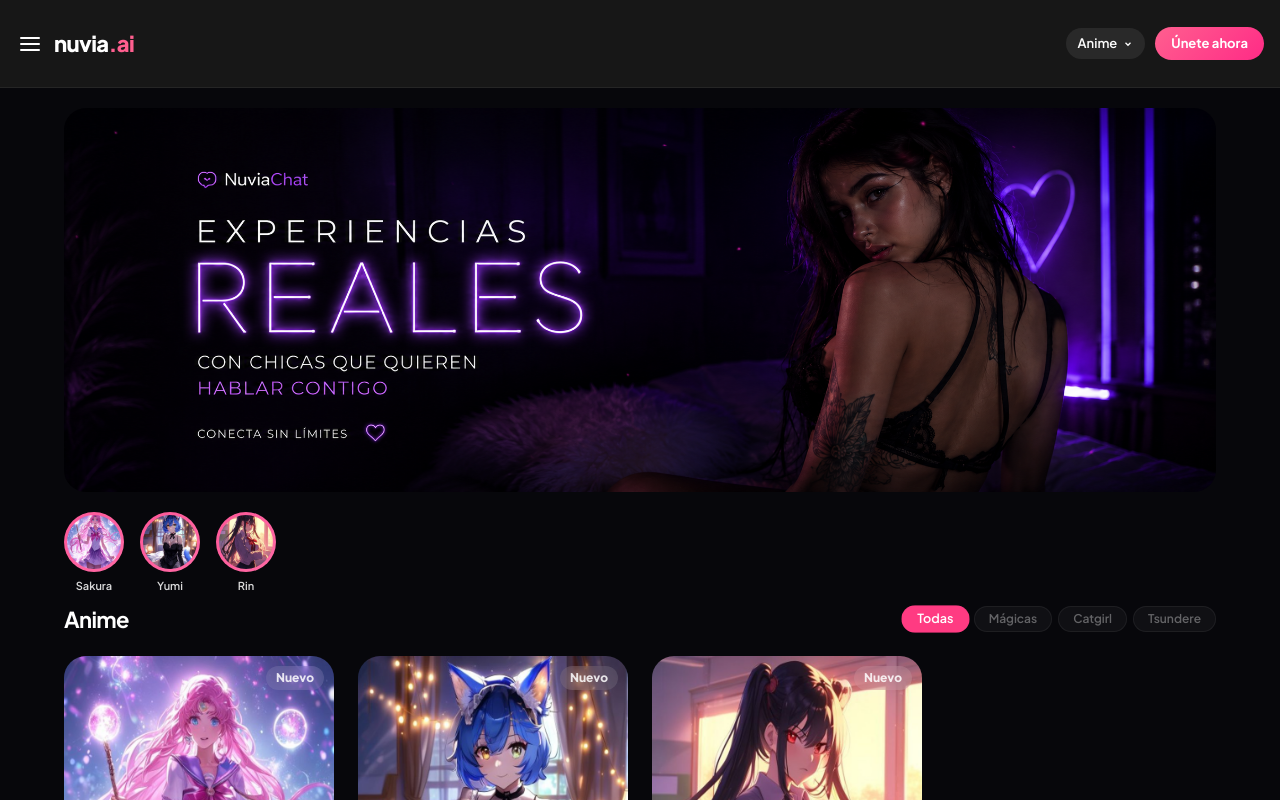
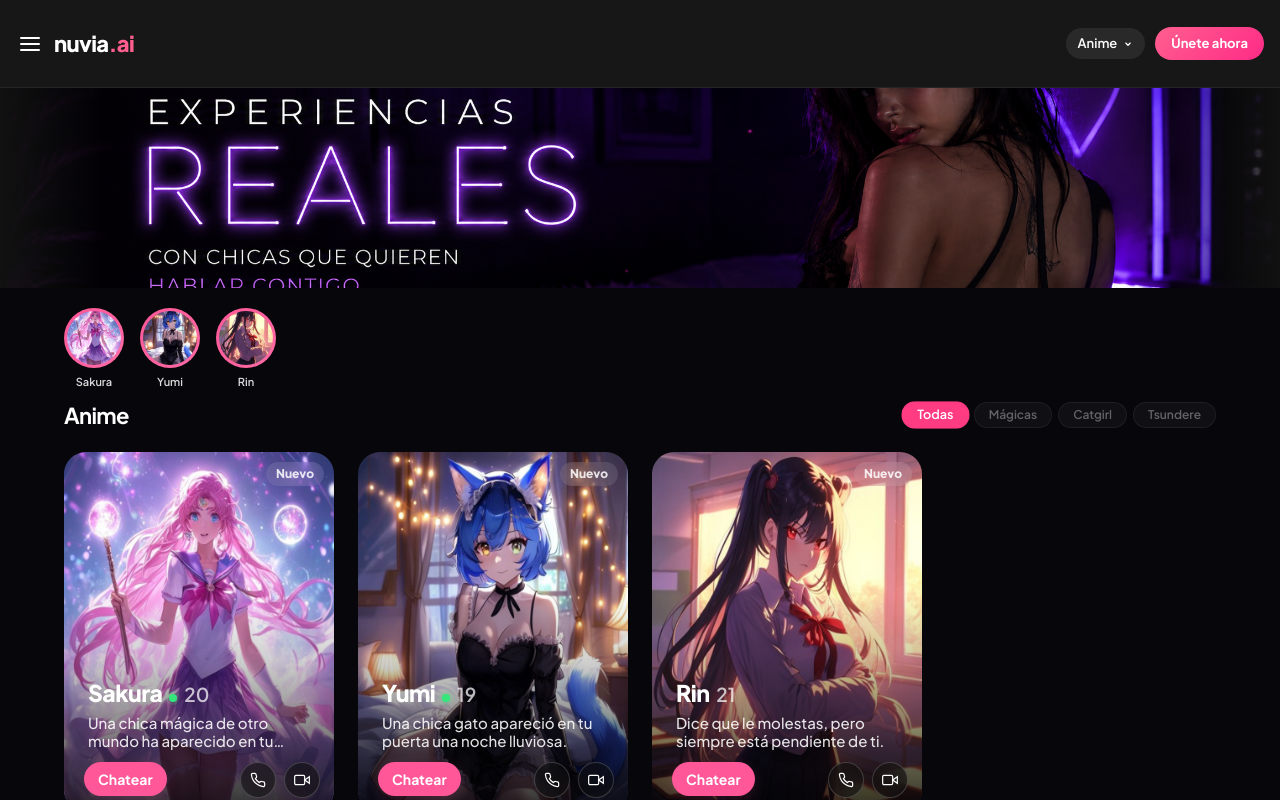
Before and after one commit to 3737631/luciaia, a Next.js app: page /luciaia/anime in a window 1280 px wide. Shown: the top 800 px of the page. Built offline with nearby package versions, Linux system fonts and the light colour scheme.

Commit message:
hero-banner full width edge-to-edge with gradient fade on sides

```diff
--- a/src/app/anime/page.tsx
+++ b/src/app/anime/page.tsx
@@ -23,8 +23,18 @@ export default function AnimePage() {
   return (
     <>
       <Header />
-      <main style={{ minHeight: "100vh", maxWidth: 1200, margin: "0 auto", padding: "20px var(--container-padding) 0" }}>
-        <img src={`${basePath}/hero-banner.png`} alt="" style={{ width: "100%", borderRadius: 22, marginBottom: 8 }} />
+
+      <div style={{ position: "relative", width: "100%", marginBottom: 8 }}>
+        <div style={{
+          position: "absolute", inset: 0,
+          background: "linear-gradient(90deg, #111 0%, transparent 8%, transparent 92%, #111 100%)",
+          zIndex: 1, pointerEvents: "none",
+        }} />
+        <img src={`${basePath}/hero-banner.png`} alt=""
+          style={{ width: "100%", display: "block", height: 200, objectFit: "cover" }} />
+      </div>
+
+      <main style={{ minHeight: "100vh", maxWidth: 1200, margin: "0 auto", padding: "0 var(--container-padding)" }}>
         <StoriesRow girls={animeChars} />
 
         <section id="characters">
--- a/src/app/chicos/page.tsx
+++ b/src/app/chicos/page.tsx
@@ -23,8 +23,18 @@ export default function ChicosPage() {
   return (
     <>
       <Header />
-      <main style={{ minHeight: "100vh", maxWidth: 1200, margin: "0 auto", padding: "20px var(--container-padding) 0" }}>
-        <img src={`${basePath}/hero-banner.png`} alt="" style={{ width: "100%", borderRadius: 22, marginBottom: 8 }} />
+
+      <div style={{ position: "relative", width: "100%", marginBottom: 8 }}>
+        <div style={{
+          position: "absolute", inset: 0,
+          background: "linear-gradient(90deg, #111 0%, transparent 8%, transparent 92%, #111 100%)",
+          zIndex: 1, pointerEvents: "none",
+        }} />
+        <img src={`${basePath}/hero-banner.png`} alt=""
+          style={{ width: "100%", display: "block", height: 200, objectFit: "cover" }} />
+      </div>
+
+      <main style={{ minHeight: "100vh", maxWidth: 1200, margin: "0 auto", padding: "0 var(--container-padding)" }}>
         <StoriesRow girls={maleChars} />
 
         <section id="characters">
--- a/src/app/girls/page.tsx
+++ b/src/app/girls/page.tsx
@@ -31,8 +31,18 @@ export default function GirlsPage() {
   return (
     <>
       <Header />
-      <main style={{ minHeight: "100vh", maxWidth: 1200, margin: "0 auto", padding: "20px var(--container-padding) 0" }}>
-        <img src={`${basePath}/hero-banner.png`} alt="" style={{ width: "100%", borderRadius: 22, marginBottom: 8 }} />
+
+      <div style={{ position: "relative", width: "100%", marginBottom: 8 }}>
+        <div style={{
+          position: "absolute", inset: 0,
+          background: "linear-gradient(90deg, #111 0%, transparent 8%, transparent 92%, #111 100%)",
+          zIndex: 1, pointerEvents: "none",
+        }} />
+        <img src={`${basePath}/hero-banner.png`} alt=""
+          style={{ width: "100%", display: "block", height: 200, objectFit: "cover" }} />
+      </div>
+
+      <main style={{ minHeight: "100vh", maxWidth: 1200, margin: "0 auto", padding: "0 var(--container-padding)" }}>
         <StoriesRow girls={femaleGirls} />
 
         <section id="characters">
```
